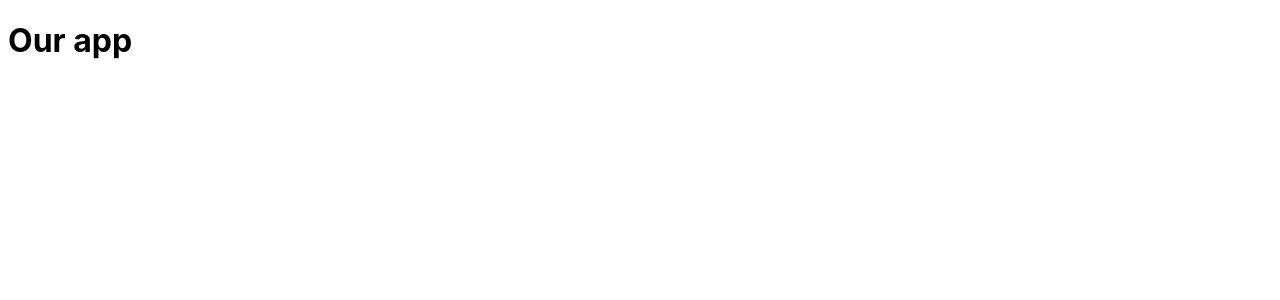
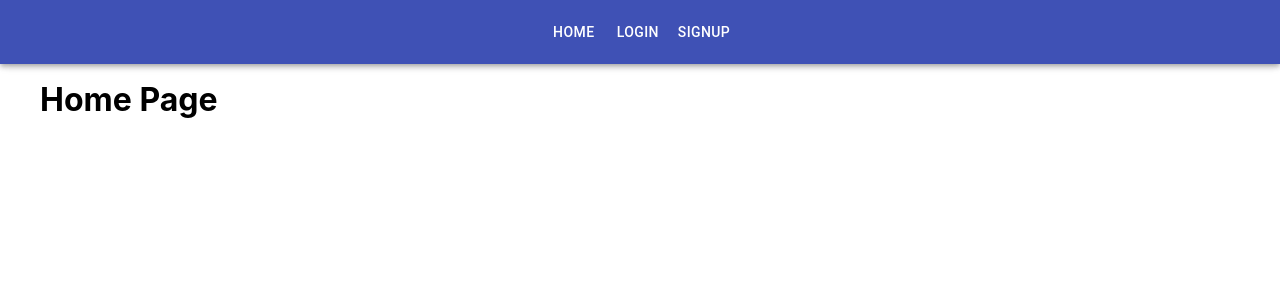
Before and after one commit to yongtany/best-amigos-client, a React (Create React App) app: page / in a window 1280 px wide. Shown: the top 300 px of the page. Built offline with nearby package versions, Linux system fonts and the light colour scheme.

Commit message:
[CREATE] Setup Material-UI and add a Navbar

```diff
--- a/package.json
+++ b/package.json
@@ -3,11 +3,13 @@
   "version": "0.1.0",
   "private": true,
   "dependencies": {
+    "@material-ui/core": "^4.7.1",
     "@testing-library/jest-dom": "^4.2.4",
     "@testing-library/react": "^9.3.2",
     "@testing-library/user-event": "^7.1.2",
     "react": "^16.12.0",
     "react-dom": "^16.12.0",
+    "react-router-dom": "^5.1.2",
     "react-scripts": "3.3.0"
   },
   "scripts": {
--- a/src/App.css
+++ b/src/App.css
@@ -4,3 +4,10 @@
     'Ubuntu', 'Cantarell', 'Fira Sans', 'Droid Sans', 'Helvetica Neue',
     sans-serif;
 }
+.container {
+  margin: 80px auto 0 auto;
+  max-width: 1200px;
+}
+.nav-container {
+  margin: auto;
+}
--- a/src/App.js
+++ b/src/App.js
@@ -1,12 +1,33 @@
-import React from 'react';
+import React, { Component } from 'react';
+import { BrowserRouter as Router, Route, Switch } from 'react-router-dom';
 import './App.css';
 
-function App() {
-  return (
-    <div className="App">
-      <h1>Our app</h1>
-    </div>
-  );
+// Components
+import Navbar from './components/Navbar';
+
+// Page
+import home from './pages/HomePage';
+import login from './pages/LoginPage';
+import signup from './pages/SignupPage';
+
+
+class App extends Component {
+  render() {
+    return (
+      <div className="App">
+        <Router>
+          <Navbar />
+          <div className="container">
+            <Switch>
+              <Route exact path="/" component={home} />
+              <Route path="/login" component={login} />
+              <Route path="/signup" component={signup} />
+            </Switch>
+          </div>
+        </Router>
+      </div>
+    );
+  }
 }
 
 export default App;
--- /dev/null
+++ b/src/components/Navbar.js
@@ -0,0 +1,23 @@
+import React, { Component } from 'react';
+import Link from 'react-router-dom/Link';
+
+// MUI stuff
+import AppBar from '@material-ui/core/AppBar';
+import Toolbar from '@material-ui/core/Toolbar';
+import Button from '@material-ui/core/Button';
+
+class Navbar extends Component {
+  render() {
+    return (
+      <AppBar position="fixed">
+        <Toolbar className="nav-container">
+          <Button color="inherit" component={Link} to="/">Home</Button>
+          <Button color="inherit" component={Link} to="/login">Login</Button>
+          <Button color="inherit" component={Link} to="/signup">Signup</Button>
+        </Toolbar>
+      </AppBar>
+    )
+  }
+}
+
+export default Navbar
--- /dev/null
+++ b/src/pages/HomePage.js
@@ -0,0 +1,13 @@
+import React, { Component } from 'react'
+
+class HomePage extends Component {
+  render() {
+    return (
+      <div>
+        <h1>Home Page</h1>
+      </div>
+    )
+  }
+}
+
+export default HomePage
--- /dev/null
+++ b/src/pages/LoginPage.js
@@ -0,0 +1,13 @@
+import React, { Component } from 'react'
+
+class LoginPage extends Component {
+  render() {
+    return (
+      <div>
+        <h1>Login Page</h1>
+      </div>
+    )
+  }
+}
+
+export default LoginPage;
--- /dev/null
+++ b/src/pages/SignupPage.js
@@ -0,0 +1,13 @@
+import React, { Component } from 'react'
+
+class SignupPage extends Component {
+  render() {
+    return (
+      <div>
+        <h1>Signup Page</h1>
+      </div>
+    )
+  }
+}
+
+export default SignupPage;
```
Also changed, not shown: 1 other file (tests, documents, lock files or other folders).
